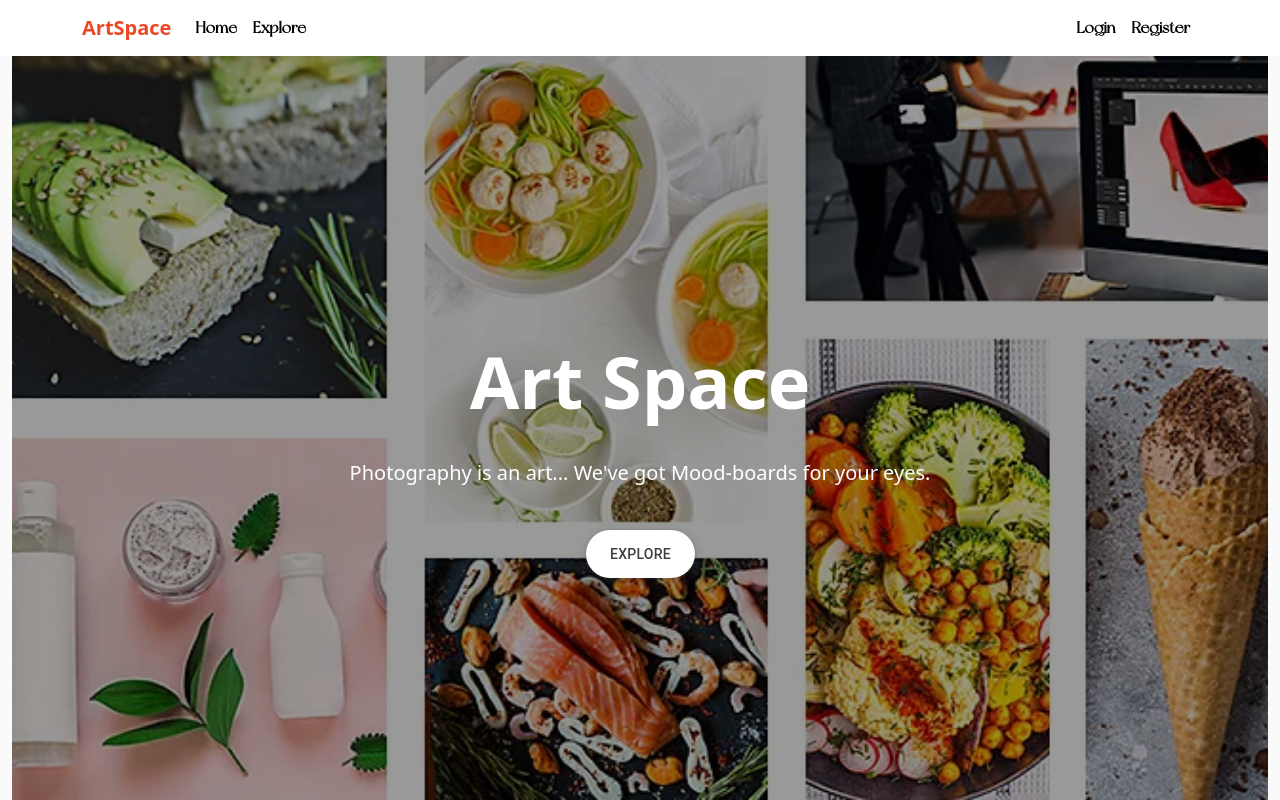
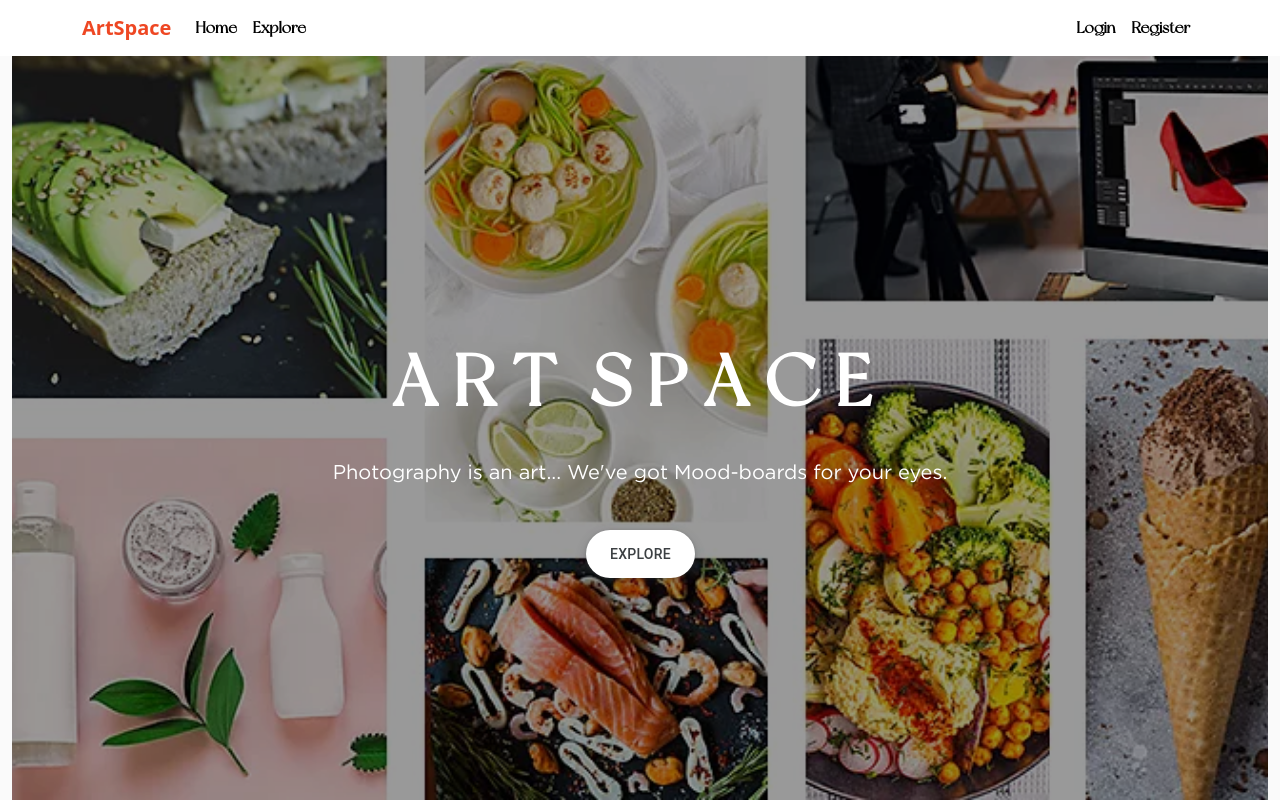
Before and after one commit to AtienoObwanda/artSpace, a Django app: page / in a window 1280 px wide. Run offline with Django 4.2, Linux system fonts and the light colour scheme; some libraries are stand-ins or nearby versions.

Commit message:
updating the h1 on landing page

```diff
--- a/space/static/art/style.css
+++ b/space/static/art/style.css
@@ -49,10 +49,12 @@ ul {
 .image-background h1 {
   color: #fff;
   font-weight: bolder;
+  font-family: Newyork;
 }
 .image-background p {
   color: #fff;
   font-weight:500;
+  font-family: Gotham Pro;
 }
 
 .span{
--- a/space/templates/art/home.html
+++ b/space/templates/art/home.html
@@ -5,7 +5,7 @@
       <div class='row h-100 align-items-center'>
         <div class='col-12 text-center'>
         <p style="height:100px"></p>
-          <h1 class='display-2'>Art Space</h1>
+          <h1 class='display-2'>A&nbsp;R&nbsp;T&nbsp; S&nbsp;P&nbsp;A&nbsp;C&nbsp;E&nbsp;</h1>
           <p style="height:10px"></p>
           <p class='lead'>Photography is an art... We've got <span clas='span' style="border-bottom:#ee4723 !important;">Mood-boards</span> for your eyes.</p>
           <p style="height:10px"></p>
```
